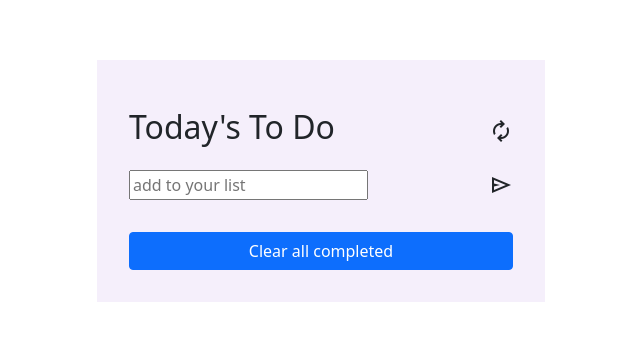
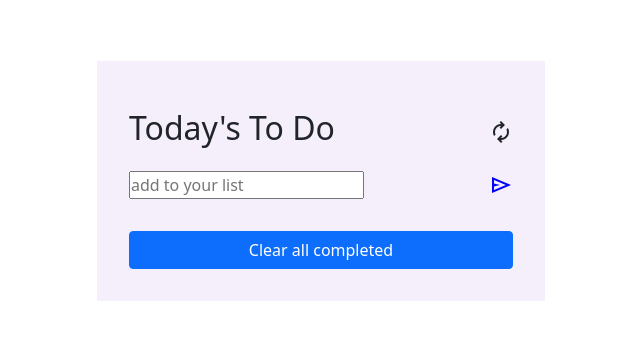
Before and after one commit to tarikbouari/To-do-List, a website built with webpack: page src/index.html in a window 1280 px wide. Shown: the part 219-560 px from the top of the page, 319-959 px from the left. Built offline with nearby package versions, Linux system fonts and the light colour scheme.

Commit message:
style send botton

```diff
--- a/src/style.css
+++ b/src/style.css
@@ -1,11 +1,11 @@
-/* * {
+* {
   padding: 0;
   margin: 0;
   box-sizing: border-box;
-} */
+}
 
 body {
-
+  background-color: white;
 }
 
 .container1 {
@@ -15,7 +15,6 @@ body {
   height: 100vh;
   width: 70%;
   margin: 0 auto;
-
 }
 
 .container2 {
@@ -30,6 +29,11 @@ body {
   justify-content: space-between;
   align-items: center;
 }
+
 h1 {
   color: navy;
 }
+
+.send {
+  color: blue;
+}
```
